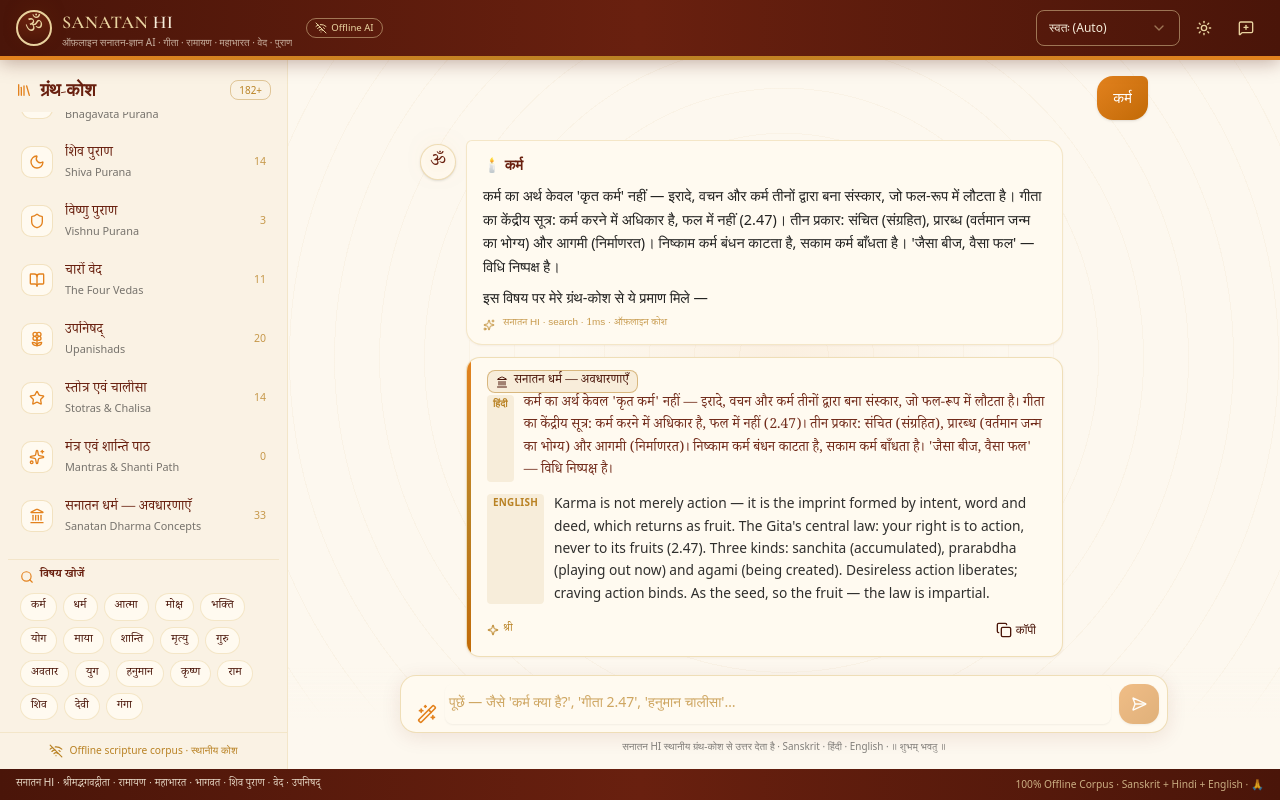
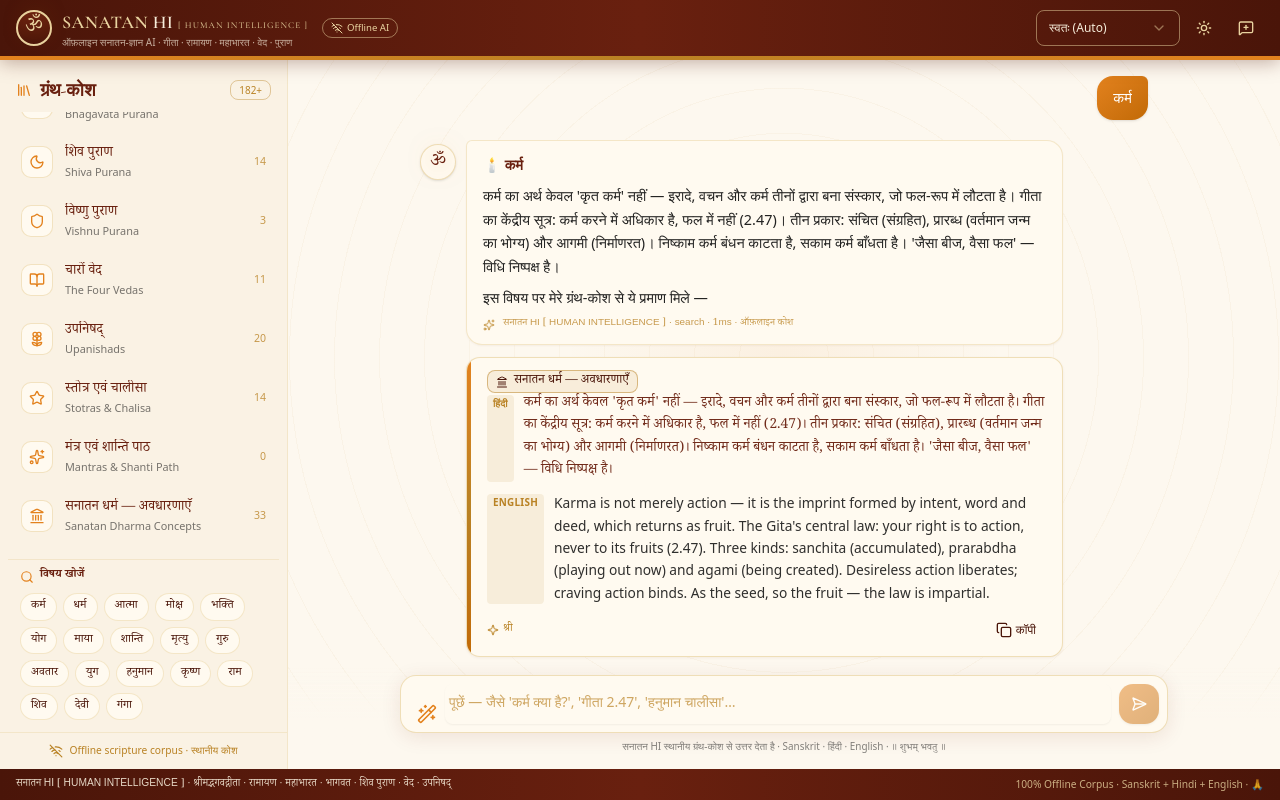
Before and after one commit to sanataniscientist24-cloud/sanatan-hi, a Next.js app: page / in a window 1280 px wide. Both pictures are taken after a click on the button "कर्म". Built offline with nearby package versions, Linux system fonts and the light colour scheme.

Commit message:
4ac218d5-79f7-49fe-9a28-f9e5684cebf1

```diff
--- a/src/app/layout.tsx
+++ b/src/app/layout.tsx
@@ -27,14 +27,14 @@ const display = Cormorant_Garamond({
 });
 
 export const metadata: Metadata = {
-  title: "सनातन HI — Offline Sanatan Dharma AI · Gita, Ramayan, Mahabharat, Vedas",
+  title: "SANATAN HI [ HUMAN INTELLIGENCE ] — Offline Sanatan Dharma AI · Gita, Ramayan, Mahabharat, Vedas",
   description:
     "SANATAN HI — a fully offline AI corpus of Sanatan Dharma: Bhagavad Gita, Valmiki Ramayana, Mahabharata, Bhagavata & Shiva Purana, the four Vedas, Upanishads, Hanuman Chalisa — with verses in Sanskrit, Hindi and English. No internet required.",
   keywords: [
     "Sanatan Dharma", "Bhagavad Gita", "Ramayana", "Mahabharata", "Shiv Puran",
     "Vedas", "Upanishads", "Hanuman Chalisa", "Hindi", "Sanskrit", "offline AI",
   ],
-  authors: [{ name: "SANATAN HI" }],
+  authors: [{ name: "SANATAN HI [ HUMAN INTELLIGENCE ]" }],
 };
 
 export const viewport: Viewport = {
--- a/src/app/page.tsx
+++ b/src/app/page.tsx
@@ -175,7 +175,8 @@ export default function SanatanHIPage() {
               </span>
               <div className="min-w-0 leading-tight">
                 <h1 className="font-display text-lg font-semibold tracking-wide text-sanatan-gold-2">
-                  SANATAN <span className="text-sanatan-cream-2">HI</span>
+                  SANATAN <span className="text-sanatan-cream-2">HI</span>{" "}
+                  <span className="text-[0.56rem] font-medium tracking-[0.12em] text-sanatan-gold-2/90">[ HUMAN INTELLIGENCE ]</span>
                 </h1>
                 <p className="hidden truncate text-[0.62rem] text-sanatan-cream-2/70 sm:block">
                   ऑफ़लाइन सनातन-ज्ञान AI · गीता · रामायण · महाभारत · वेद · पुराण
@@ -283,7 +284,7 @@ export default function SanatanHIPage() {
         <footer className="mt-auto shrink-0 bg-gradient-to-r from-sanatan-maroon-2 via-sanatan-maroon to-sanatan-maroon-2 text-sanatan-gold-2">
           <div className="mx-auto flex max-w-7xl flex-wrap items-center justify-between gap-x-4 gap-y-1 px-4 py-2 text-[0.64rem]">
             <span className="font-deva text-sanatan-cream-2/90">
-              सनातन HI · श्रीमद्भगवद्गीता · रामायण · महाभारत · भागवत · शिव पुराण · वेद · उपनिषद्
+              सनातन HI [ HUMAN INTELLIGENCE ] · श्रीमद्भगवद्गीता · रामायण · महाभारत · भागवत · शिव पुराण · वेद · उपनिषद्
             </span>
             <span className="text-sanatan-gold-2/80">
               100% Offline Corpus · Sanskrit + Hindi + English ·{" "}
--- a/src/components/sanatan/chat-message.tsx
+++ b/src/components/sanatan/chat-message.tsx
@@ -60,7 +60,7 @@ export function ChatMessage({ message, onSuggestion }: ChatMessageProps) {
             <div className="mt-2 flex items-center gap-2 text-[0.62rem] text-sanatan-gold/80">
               <Sparkles className="h-3 w-3" aria-hidden />
               <span className="font-deva">
-                सनातन HI · {message.intent ?? "उत्तर"}
+                सनातन HI [ HUMAN INTELLIGENCE ] · {message.intent ?? "उत्तर"}
                 {message.timeMs !== undefined && message.timeMs >= 0
                   ? ` · ${(message.timeMs < 1 ? 1 : message.timeMs) + "ms · ऑफ़लाइन कोश"}`
                   : " · ऑफ़लाइन कोश"}
--- a/src/components/sanatan/hero.tsx
+++ b/src/components/sanatan/hero.tsx
@@ -56,6 +56,9 @@ export function Hero({ onSuggestion }: HeroProps) {
         <h1 className="mt-4 font-display text-4xl font-semibold tracking-wide text-sanatan-maroon sm:text-[2.75rem]">
           SANATAN <span className="text-sanatan-saffron">HI</span>
         </h1>
+        <p className="mt-0.5 text-[0.68rem] font-semibold uppercase tracking-[0.28em] text-sanatan-gold sm:text-xs">
+          [ HUMAN INTELLIGENCE ]
+        </p>
         <p className="mt-1 font-deva text-lg text-sanatan-gold">॥ धर्मो रक्षति रक्षितः ॥</p>
         <p className="mt-3 max-w-xl text-sm leading-relaxed text-foreground/75">
           भगवद्गीता · वाल्मीकि रामायण · महाभारत · भागवत व शिव पुराण · चारों वेद · उपनिषद् · हनुमान चालीसा —{" "}
--- a/src/lib/ai/engine.ts
+++ b/src/lib/ai/engine.ts
@@ -195,9 +195,9 @@ const EN_NUM: Record<string, string> = { one: "1", two: "2", three: "3", four: "
 /* ──────────────────────────── response strings ─────────────────────────── */
 
 const GREETING: Record<ResponseLang, string> = {
-  hi: "॥ ॐ नमः शिवाय ॥\n🙏 **नमस्ते! मैं SANATAN HI हूँ** — आपका पूर्णतः **ऑफ़लाइन** सनातन-ज्ञान सहायक।\nमेरे ग्रंथ-कोश में **भगवद्गीता, वाल्मीकि रामायण, महाभारत, भागवत एवं शिव पुराण, वेद, उपनिषद्, हनुमान चालीसा** आदि शास्त्रों के श्लोक **संस्कृत, हिंदी और अंग्रेज़ी** — तीनों भाषाओं में सुरक्षित हैं।\n\nआप पूछ सकते हैं — कर्म, आत्मा, धर्म, मोक्ष, भक्ति के विषय पर; किसी अध्याय की जानकारी; या सीधा **\"गीता 2.47\"** जैसे संदर्भ। 🙏",
-  en: "॥ Om Namah Shivaya ॥\n🙏 **Namaste! I am SANATAN HI** — your fully **offline** Sanatan-knowledge companion.\nMy scripture corpus holds verses from the **Bhagavad Gita, Valmiki Ramayana, Mahabharata, Bhagavata & Shiva Purana, the Vedas, Upanishads, Hanuman Chalisa** and more — each in **Sanskrit, Hindi and English**.\n\nAsk me about karma, atman, dharma, moksha or bhakti; request any chapter's summary; or cite a reference directly, like **\"Gita 2.47\"**. 🙏",
-  sa: "॥ ॐ नमः शिवाय ॥\n🙏 **नमस्ते। अहं सनातन HI अस्मि** — सम्पूर्णतः **निरपेक्ष-जाल (offline) शास्त्र-कोशः**।\nगीता-रामायण-महाभारत-पुराण-वेद-उपनिषद्-चालीसादीनां श्लोकाः **संस्कृत-हिन्दी-आङ्ग्लभाषासु** सन्निहिताः सन्ति।\nपृच्छतु — कर्म, आत्मा, धर्म, मोक्ष, भक्ति विषये; अध्याय-परिचय; किंवा **\"गीता 2.47\"** इति संदर्भ। 🙏",
+  hi: "॥ ॐ नमः शिवाय ॥\n🙏 **नमस्ते! मैं SANATAN HI [ HUMAN INTELLIGENCE ] हूँ** — आपका पूर्णतः **ऑफ़लाइन** सनातन-ज्ञान सहायक।\nमेरे ग्रंथ-कोश में **भगवद्गीता, वाल्मीकि रामायण, महाभारत, भागवत एवं शिव पुराण, वेद, उपनिषद्, हनुमान चालीसा** आदि शास्त्रों के श्लोक **संस्कृत, हिंदी और अंग्रेज़ी** — तीनों भाषाओं में सुरक्षित हैं।\n\nआप पूछ सकते हैं — कर्म, आत्मा, धर्म, मोक्ष, भक्ति के विषय पर; किसी अध्याय की जानकारी; या सीधा **\"गीता 2.47\"** जैसे संदर्भ। 🙏",
+  en: "॥ Om Namah Shivaya ॥\n🙏 **Namaste! I am SANATAN HI [ HUMAN INTELLIGENCE ]** — your fully **offline** Sanatan-knowledge companion.\nMy scripture corpus holds verses from the **Bhagavad Gita, Valmiki Ramayana, Mahabharata, Bhagavata & Shiva Purana, the Vedas, Upanishads, Hanuman Chalisa** and more — each in **Sanskrit, Hindi and English**.\n\nAsk me about karma, atman, dharma, moksha or bhakti; request any chapter's summary; or cite a reference directly, like **\"Gita 2.47\"**. 🙏",
+  sa: "॥ ॐ नमः शिवाय ॥\n🙏 **नमस्ते। अहं सनातन HI [ HUMAN INTELLIGENCE ] अस्मि** — सम्पूर्णतः **निरपेक्ष-जाल (offline) शास्त्र-कोशः**।\nगीता-रामायण-महाभारत-पुराण-वेद-उपनिषद्-चालीसादीनां श्लोकाः **संस्कृत-हिन्दी-आङ्ग्लभाषासु** सन्निहिताः सन्ति।\nपृच्छतु — कर्म, आत्मा, धर्म, मोक्ष, भक्ति विषये; अध्याय-परिचय; किंवा **\"गीता 2.47\"** इति संदर्भ। 🙏",
 };
 
 const SUGGESTIONS: Record<ResponseLang, string[]> = {
```
Also changed, not shown: 2 other files (tests, documents, lock files or other folders).
